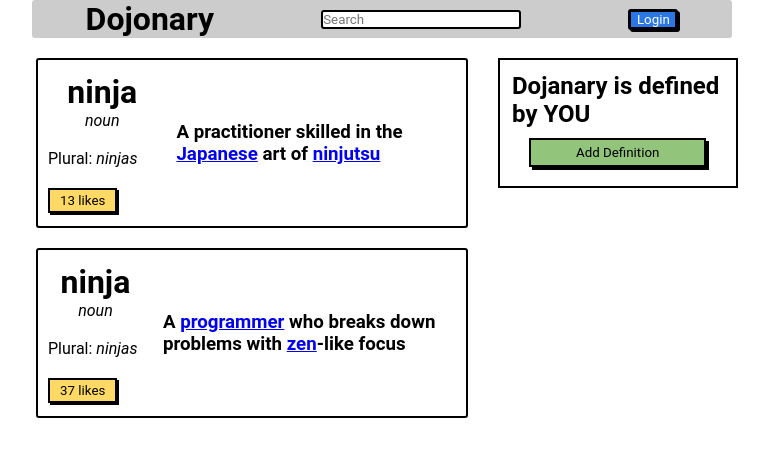
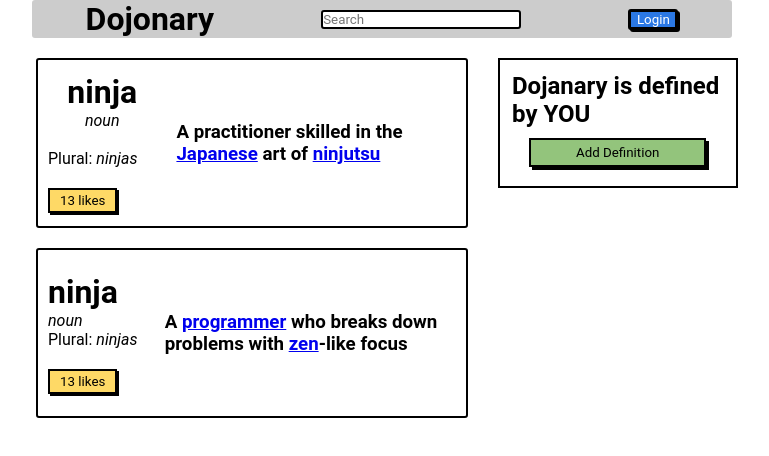
Before and after one commit to nikhilvirparia/WebFundJS_2021, a plain HTML site: page Button Clicker/index.html in a window 1280 px wide. Shown: the whole page, without its empty margins (258-1027 px from the left). Drawn offline with Linux system fonts and the light colour scheme.

Commit message:
Update Code

```diff
--- a/Button Clicker/index.html
+++ b/Button Clicker/index.html
@@ -6,7 +6,6 @@
     <meta http-equiv="X-UA-Compatible" content="IE=edge">
     <meta name="viewport" content="width=device-width, initial-scale=1.0">
     <link rel="stylesheet" href="style.css">
-    <script src="script.js"></script>
     <title>Button Clicker</title>
 </head>
 
@@ -20,19 +19,41 @@
         </div>
 
         <div class="container">
+
             <div class="container1">
-                <div class="cardbox1">
+
+                <div class="box">
+
                     <div class="cardinfo">
                         <h1>ninja</h1>
                         <em>noun</em>
                         <br />
                         <p>Plural: <em>ninjas</em>
-                            <button class="likes" onclick="alert('Ninja was liked')">13 likes</button>
+                            <button class="likes" onclick="popupbox()">13 likes</button>
                         </p>
                     </div>
                     <h3>A practitioner skilled in the <a href="#">Japanese</a> art of <a href="#">ninjutsu</a></h3>
                 </div>
-                <div class="cardbox2">
+
+                <div class="box">
+
+                    <div class="cardinfo">
+                        <div class="left">
+                            <h1>ninja</h1>
+                            <em>noun</em>
+                            <br />
+                            <p>Plural: <em>ninjas</em>
+                                <button class="likes" onclick="popupbox()">13 likes</button>
+                            </p>
+                        </div>
+                    </div>
+                    <div class="right">
+                    <h3>A <a href="#">programmer</a> who breaks down problems with <a href="#">zen</a>-like focus
+                    </h3>
+                    </div>
+                </div>
+
+                <!-- <div class="box">
                     <div class="cardinfo">
                         <h1>ninja</h1>
                         <em>noun</em>
@@ -41,8 +62,11 @@
                             <button class="likes" onclick="alert('Ninja was liked')">37 likes</button>
                         </p>
                     </div>
-                    <h3>A <a href="#">programmer</a> who breaks down problems with <a href="#">zen</a>-like focus</h3>
-                </div>
+                    <div class="cardinfo">
+                        <h3>A <a href="#">programmer</a> who breaks down problems with <a href="#">zen</a>-like focus
+                        </h3>
+                    </div>
+                </div> -->
             </div>
             <div class="addbox">
                 <h2>Dojanary is defined by YOU</h2>
@@ -50,6 +74,8 @@
             </div>
         </div>
     </div>
+
+    <script src="script.js"></script>
 </body>
 
 </html>
--- a/Button Clicker/script.js
+++ b/Button Clicker/script.js
@@ -7,3 +7,7 @@ function hide(element) {
 function logout(element) {
     element.innerText = "Logout";
 }
+
+function popupbox() {
+    alert('Ninja was liked')
+}
--- a/Button Clicker/style.css
+++ b/Button Clicker/style.css
@@ -3,12 +3,6 @@
     padding: 0px;
     font-family: 'Roboto', sans-serif;
     box-sizing: border-box;
-}
-
-body {
-    justify-content: center;
-    align-items: center;
-    min-height: 100vh;
 }
 
 .Wrapper {
@@ -27,6 +21,7 @@ body {
 }
 
 
+
 #title {
     display: flex;
     align-items: center;
@@ -35,8 +30,6 @@ body {
 #search {
     border: 2px solid black;
     border-radius: 3px;
-    display: flex;
-    align-items: center;
 }
 
 #login {
@@ -52,10 +45,9 @@ body {
 .container {
     display: flex;
     justify-content: space-between;
-    color: black
 }
 
-.cardbox1 {
+.box {
     margin: 20px;
     height: 170px;
     width: 432px;
@@ -66,16 +58,7 @@ body {
     align-items: center;
 }
 
-.cardbox2 {
-    margin: 20px;
-    height: 170px;
-    width: 432px;
-    border: 2px solid black;
-    border-radius: 3px;
-    display: flex;
-    justify-content: flex-start;
-    align-items: center;
-}
+
 
 .cardinfo {
     margin-left: 10px;
@@ -98,9 +81,6 @@ h3 {
     margin-left: 20px;
 }
 
-.cardbox2 h3 {
-    margin-left: 20px;
-}
 input {
     width: 200px;
 }
--- /dev/null
+++ b/Liking Likes/style.css
@@ -0,0 +1,73 @@
+* {
+    margin: 0px;
+    padding: 0px;
+    font-family: 'Roboto', sans-serif;
+    box-sizing: border-box;
+}
+
+.Wrapper {
+    display: flex;
+    flex-direction: column;
+    align-items: center;
+}
+
+.container {
+    margin: 20px;
+    height: 150px;
+    width: 500px;
+    border: 2px solid black;
+    border-radius: 3px;
+    justify-content: space-between;
+    align-items: center;
+    padding: 25px;
+}
+
+p {
+    margin-left: 20px;
+}
+
+h2 {
+    margin: 20px;
+}
+
+
+.cardinfo {
+    padding: 0px 30%;
+}
+
+
+h3 {
+    display: inline-block;
+    background-color: #93c47c;
+}
+
+input {
+    width: 200px;
+}
+
+
+
+
+.likes {
+    height: 30px;
+    width: 55px;
+    margin-top: 15px;
+    background-color: #fed966;
+    border: 2px solid black;
+    box-shadow: 3px 3px black;
+
+}
+
+.row {
+    justify-content: space-around;
+    align-items: top;
+    height: 100px;
+}
+
+.flexy {
+    display: flex;
+}
+
+h4 {
+    margin: 22px 50px;
+}
```
Also changed, not shown: Liking Likes/index.html (added, +33 -0 lines), Liking Likes/script.js (added, +8 -0 lines), 1 other file.
